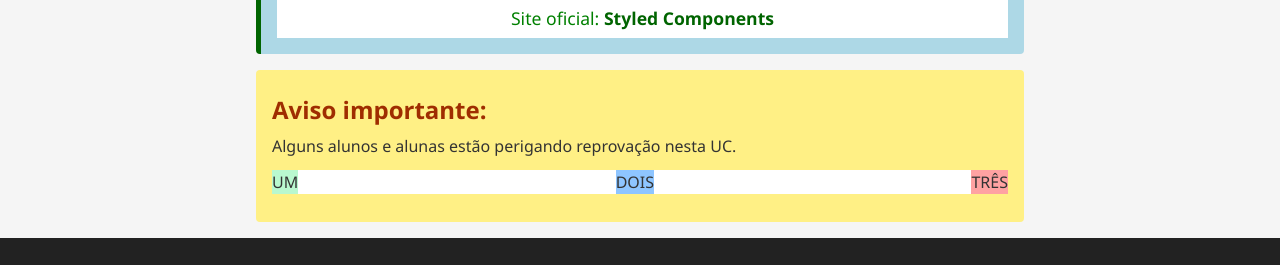
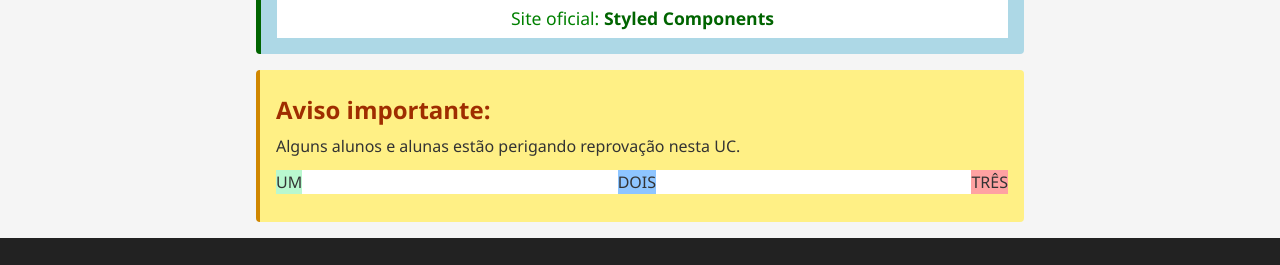
Before and after one commit to PauloHenrique00-tech/react-fundamentos, a React (Vite) app: page / in a window 1280 px wide. Shown: the part 746-1011 px from the top of the page. Built offline with nearby package versions, Linux system fonts and the light colour scheme.

Commit message:
Aplica Classes tailwindcss

```diff
--- a/src/components/Conteudo/AvisoImportante/AvisoImporante.tsx
+++ b/src/components/Conteudo/AvisoImportante/AvisoImporante.tsx
@@ -1,8 +1,6 @@
-import React from "react";
-
-export default function AvisoImporante() {
+export default function AvisoImportante() {
   return (
-    <section className="bg-yellow-200 border-1-4 border-yellow-600 p-4 mt-4 rounded">
+    <section className="bg-yellow-200 border-l-4 border-yellow-600 p-4 mt-4 rounded">
       <h3 className="font-bold text-2xl text-orange-800">Aviso importante:</h3>
       <p>Alguns alunos e alunas estão perigando reprovação nesta UC.</p>
 
```
